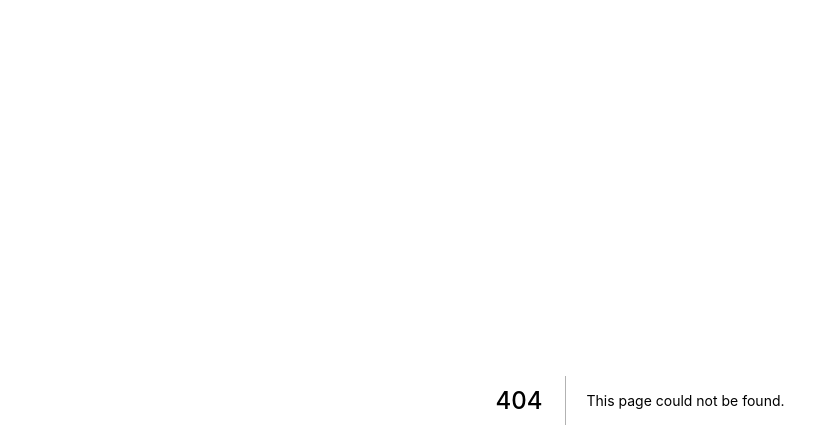
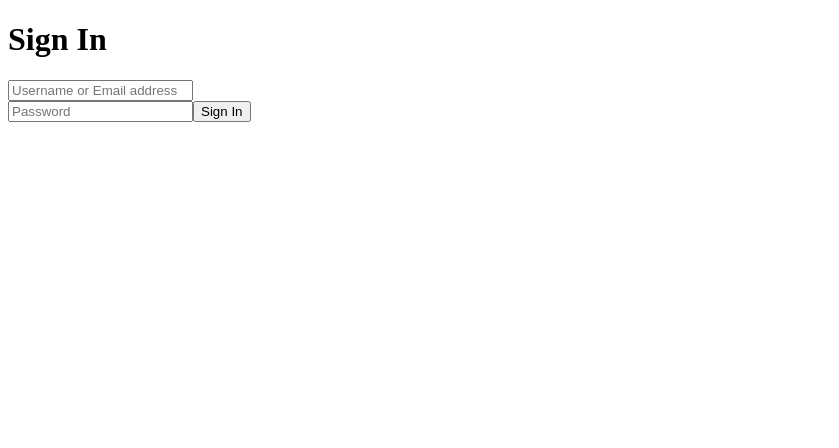
Before and after one commit to antonpalermo/caps-web, a Next.js app: page /login in a window 1280 px wide. Before the commit this address had no page. Shown: the top 448 px of the page, without its empty margins (0-839 px from the left). Built offline with nearby package versions, Linux system fonts and the light colour scheme.

Commit message:
feat: implement refresh token

```diff
--- a/package.json
+++ b/package.json
@@ -10,6 +10,7 @@
 	"author": "Anton Palermo <ANPalermo@outlook.com>",
 	"license": "MIT",
 	"devDependencies": {
+		"@types/cookie": "^0.4.1",
 		"@types/node": "^17.0.13",
 		"@types/react": "^17.0.38",
 		"eslint": "8.8.0",
@@ -22,6 +23,8 @@
 		"@tiptap/extension-placeholder": "^2.0.0-beta.48",
 		"@tiptap/react": "^2.0.0-beta.108",
 		"@tiptap/starter-kit": "^2.0.0-beta.183",
+		"cookie": "^0.4.2",
+		"formik": "^2.2.9",
 		"next": "^12.0.10",
 		"react": "^17.0.2",
 		"react-dom": "^17.0.2"
--- a/src/pages/_app.tsx
+++ b/src/pages/_app.tsx
@@ -2,7 +2,12 @@ import React from 'react'
 import { AppProps } from 'next/app'
 
 import '../styles/main.css'
+import { SessionProvider } from '../providers/session'
 
-const App = ({ Component, pageProps }: AppProps) => <Component {...pageProps} />
+const App = ({ Component, pageProps }: AppProps) => (
+	<SessionProvider>
+		<Component {...pageProps} />
+	</SessionProvider>
+)
 
 export default App
--- /dev/null
+++ b/src/pages/login.tsx
@@ -0,0 +1,56 @@
+import React from 'react'
+import { Form, Formik } from 'formik'
+import { useSession } from '../providers/session'
+import { __API_ENDPOINT } from '../constants'
+
+const SignIn = () => {
+	const { setAccessToken } = useSession()
+
+	return (
+		<>
+			<h1>Sign In</h1>
+			<Formik
+				initialValues={{ identity: '', password: '' }}
+				onSubmit={async value => {
+					const request = await fetch(`/api/auth/login`, {
+						method: 'POST',
+						headers: {
+							'Content-Type': 'application/json'
+						},
+						body: JSON.stringify(value)
+					})
+
+					const data = await request.json()
+					setAccessToken(data.accessToken)
+				}}
+			>
+				{({ handleSubmit, handleChange, handleBlur, values, isSubmitting }) => (
+					<Form onSubmit={handleSubmit}>
+						<input
+							type={'text'}
+							name={'identity'}
+							placeholder={'Username or Email address'}
+							onChange={handleChange}
+							onBlur={handleBlur}
+							value={values.identity}
+						/>
+						<br />
+						<input
+							type={'password'}
+							name={'password'}
+							placeholder={'Password'}
+							onChange={handleChange}
+							onBlur={handleBlur}
+							value={values.password}
+						/>
+						<button type={'submit'} disabled={isSubmitting}>
+							Sign In
+						</button>
+					</Form>
+				)}
+			</Formik>
+		</>
+	)
+}
+
+export default SignIn
--- /dev/null
+++ b/src/providers/session.tsx
@@ -0,0 +1,29 @@
+import React, { createContext, ReactNode, useContext, useState } from 'react'
+
+export type Session = {
+	accessToken: string
+	setAccessToken: (token: string) => void
+}
+
+export const SessionContext = createContext<Session>({
+	accessToken: '',
+	setAccessToken: () => ''
+})
+
+export const useSession = () => useContext(SessionContext)
+
+type SessionProviderProps = {
+	children: ReactNode
+}
+
+export const SessionProvider = ({ children }: SessionProviderProps) => {
+	const [token, setToken] = useState<string>('')
+
+	const setAccessToken = (token: string) => setToken(token)
+
+	return (
+		<SessionContext.Provider value={{ accessToken: token, setAccessToken }}>
+			{children}
+		</SessionContext.Provider>
+	)
+}
```
Also changed, not shown: src/pages/api/auth/[...auth].ts (added, +37 -0 lines), src/utils/cookies.ts (added, +17 -0 lines), 1 other file (tests, documents, lock files or other folders).
